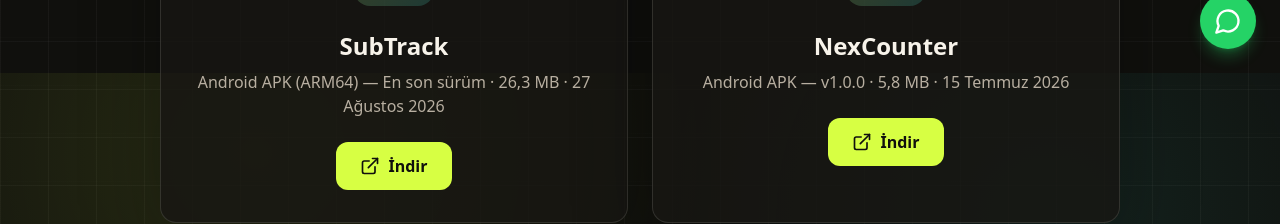
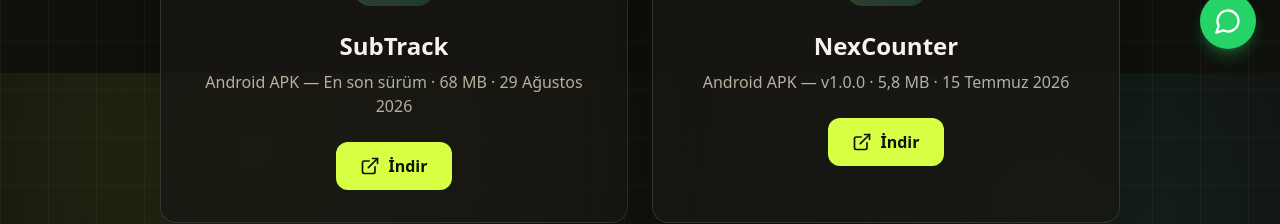
Before and after one commit to megas13/MegDev, a Next.js app: page /downloads in a window 1280 px wide. Shown: the part 727-951 px from the top of the page. Built offline with nearby package versions, Linux system fonts and the light colour scheme; no server answers.

Commit message:
Replace SubTrack APK with universal release build

```diff
--- a/src/app/downloads/page.tsx
+++ b/src/app/downloads/page.tsx
@@ -6,9 +6,9 @@
 const downloads = [
   {
     name: "SubTrack",
-    description: "Android APK (ARM64) — En son sürüm · 26,3 MB · 27 Ağustos 2026",
-    href: "https://github.com/megas13/MegDev/raw/refs/heads/main/public/downloads/SubTrack3-arm64.apk",
-    fileName: "SubTrack3-arm64.apk",
+    description: "Android APK — En son sürüm · 68 MB · 29 Ağustos 2026",
+    href: "https://github.com/megas13/MegDev/raw/refs/heads/main/public/downloads/SubTrack-release.apk",
+    fileName: "SubTrack-release.apk",
   },
   {
     name: "NexCounter",
```
Also changed, not shown: 2 other files (tests, documents, lock files or other folders).
